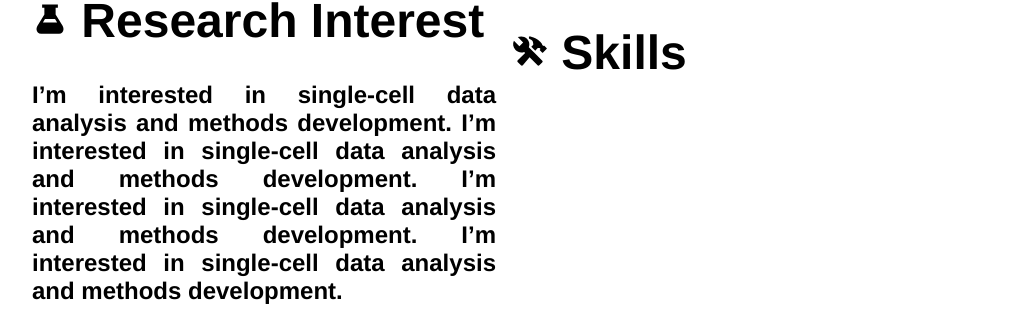
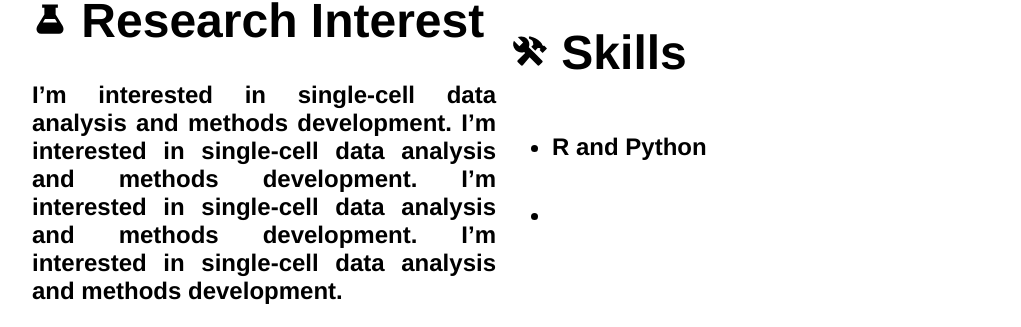
Before and after one commit to saisomesh2594/saisomesh2594.github.io, a Jekyll site: the page built from index.html, in a window 1280 px wide. Shown: the part 541-868 px from the top of the page, without its empty margins (128-1149 px from the left). Built offline with Jekyll 4.4.1, drawn with Linux system fonts in a browser that asks for light colours.

Commit message:
Update index.html

```diff
--- a/index.html
+++ b/index.html
@@ -85,7 +85,14 @@ title: Somesh Sai, Just Another Bioinformatician
 		<!--</div>-->
 		<div id="twitter">
 			<h1><ion-icon name="construct"></ion-icon> Skills </h1>
-
+			<article>
+				<h2>
+					<ul style="list-style-type:disc;">
+						<li> R and Python </li>
+						<li></li>
+					</ul>
+				</h2>
+			</article>
 		</div>
 		<div style="clear:both"></div>
 
```
